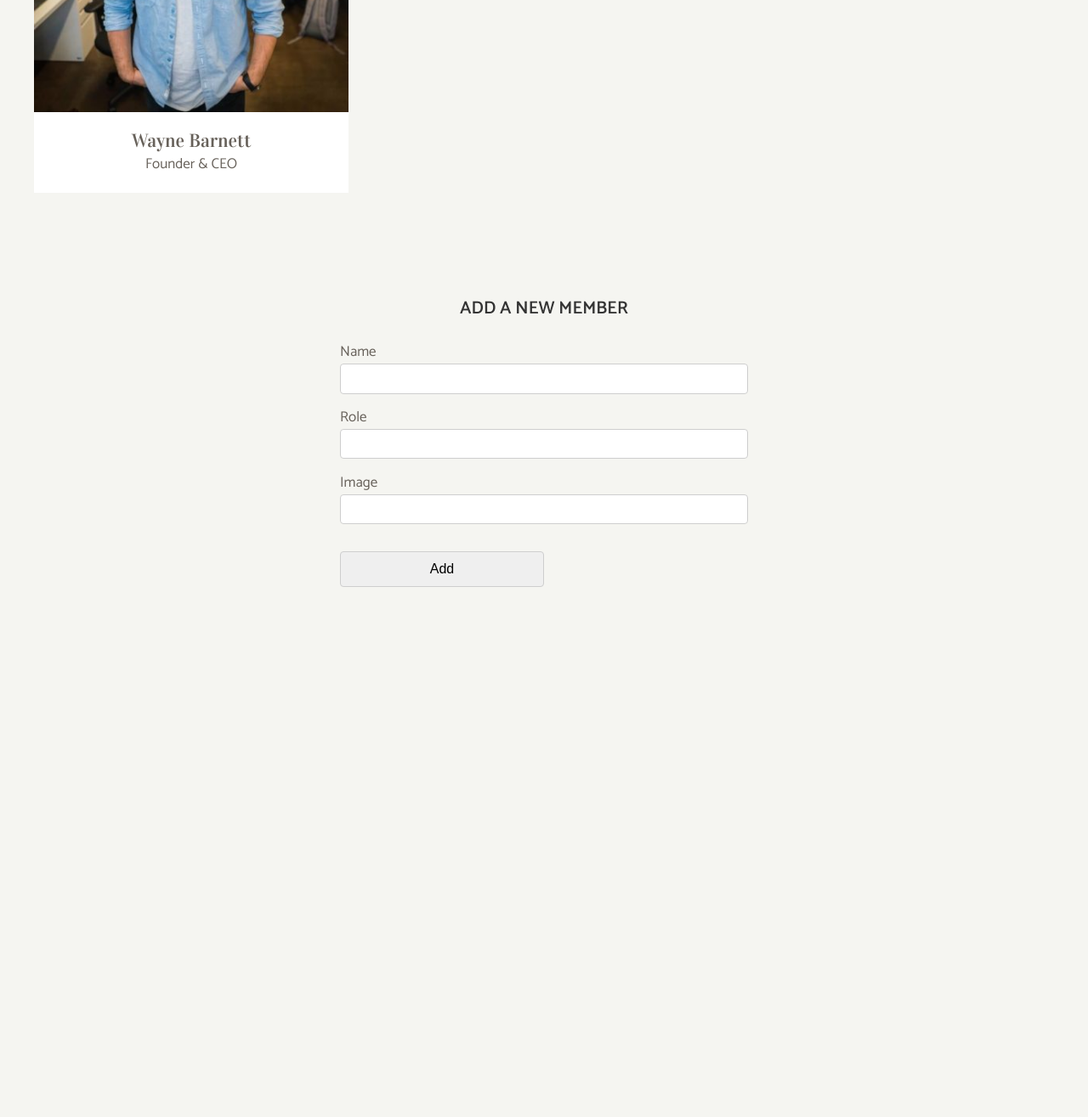
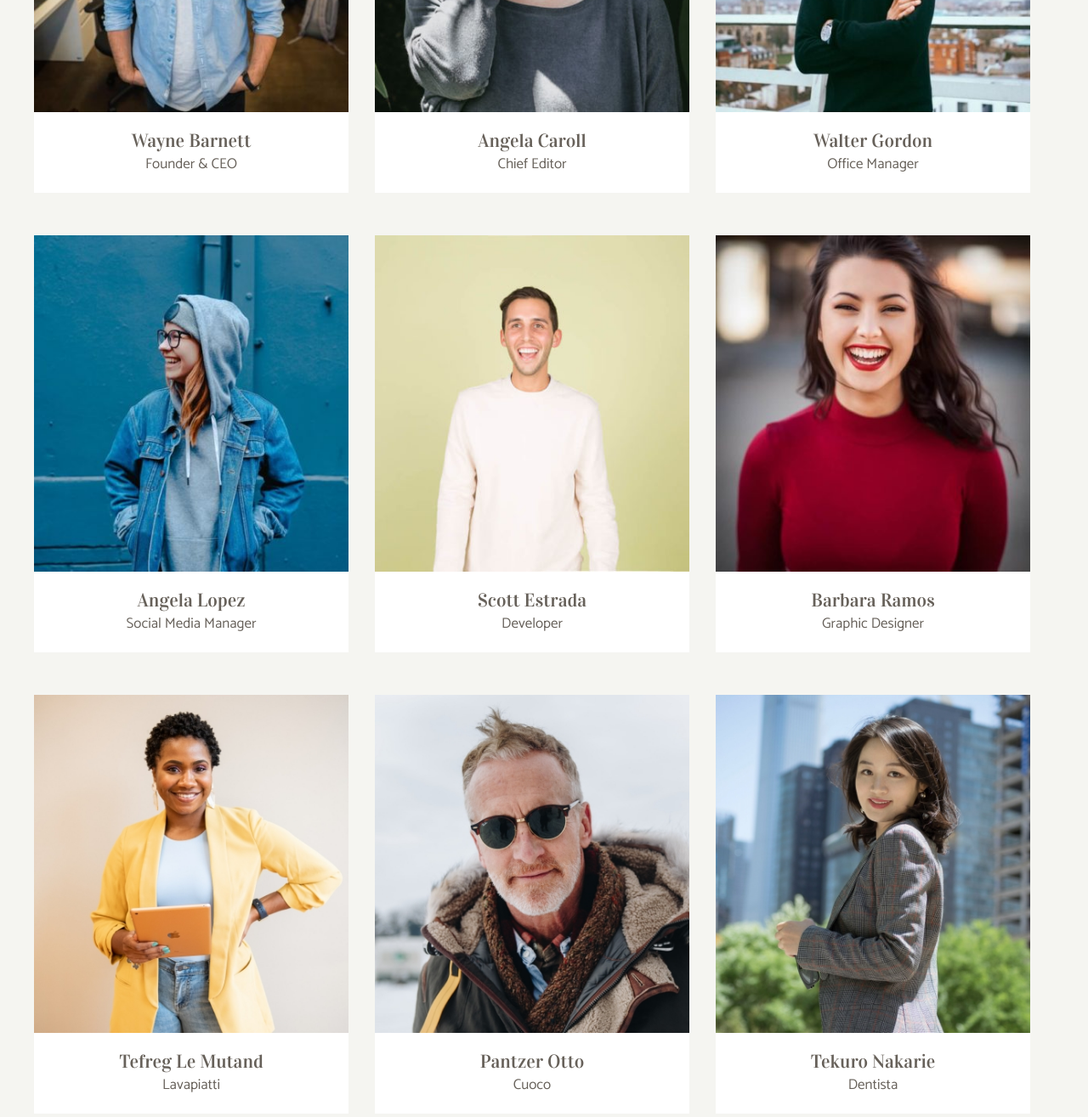
Before and after one commit to M1571/js-our-team, a plain HTML site: page index.html in a window 1280 px wide. Shown: the part 500-1815 px from the top of the page at 85% size. Before the commit the page ends 1257 px from the top, so only its background shows below. Drawn offline with Linux system fonts and the light colour scheme.

Commit message:
aggiunti new team memb

```diff
--- a/index.html
+++ b/index.html
@@ -24,7 +24,7 @@
 
           <!-- Inseriamo inizialmente una card statica per stilarla e vedere l'effetto finale -->
 
-          <div class="team-card">
+          <!-- <div class="team-card">
             <div class="card-image">
               <img
                 src="img/wayne-barnett-founder-ceo.jpg"
@@ -35,7 +35,7 @@
               <h3>Wayne Barnett</h3>
               <p>Founder & CEO</p>
             </div>
-          </div>
+          </div> -->
         </div>
       </div>
     </section>
--- a/main.js
+++ b/main.js
@@ -1 +1,91 @@
 // console.log('prova');
+
+// -------------------------------------
+// START
+
+const team = [
+    {
+      name: 'Wayne Barnett',
+      role: 'Founder & CEO',
+      image: 'wayne-barnett-founder-ceo.jpg',
+    },
+    {
+      name: 'Angela Caroll',
+      role: 'Chief Editor',
+      image: 'angela-caroll-chief-editor.jpg',
+    },
+    {
+      name: 'Walter Gordon',
+      role: 'Office Manager',
+      image: 'walter-gordon-office-manager.jpg',
+    },
+    {
+      name: 'Angela Lopez',
+      role: 'Social Media Manager',
+      image: 'angela-lopez-social-media-manager.jpg',
+    },
+    {
+      name: 'Scott Estrada',
+      role: 'Developer',
+      image: 'scott-estrada-developer.jpg',
+    },
+    {
+      name: 'Barbara Ramos',
+      role: 'Graphic Designer',
+      image: 'barbara-ramos-graphic-designer.jpg',
+    },
+
+// -------------------------------------
+// AGGIUNGO IMG
+
+    {
+      name: 'Tefreg Le Mutand',
+      role: 'Lavapiatti',
+      image: 'new-team-member-01.jpg',
+    },
+    {
+      name: 'Pantzer Otto',
+      role: 'Cuoco',
+      image: 'new-team-member-02.jpg',
+    },
+    {
+      name: 'Tekuro Nakarie',
+      role: 'Dentista',
+      image: 'new-team-member-03.jpg',
+    },
+    {
+      name: 'Frank Boll',
+      role: 'Postino',
+      image: 'new-team-member-04.jpg',
+    },
+];
+
+// -------------------------------------
+// LINK CONT
+
+const teamWrap = document.querySelector('.team-container');
+
+// -------------------------------------
+// CICLO PER CARD
+
+for (let i = 0; i < team.length; i++) {
+
+    teamWrap.innerHTML += `
+
+    <div class="team-card">
+
+        <div class="card-image">
+            <img src="img/${team[i].image}" alt="${team[i].name}">
+        </div>
+
+        <div class="card-text">
+            <h3>${team[i].name}</h3>
+            <p>${team[i].role}</p>
+        </div>
+
+    </div>
+
+    `
+}
+
+// -------------------------------------
```
